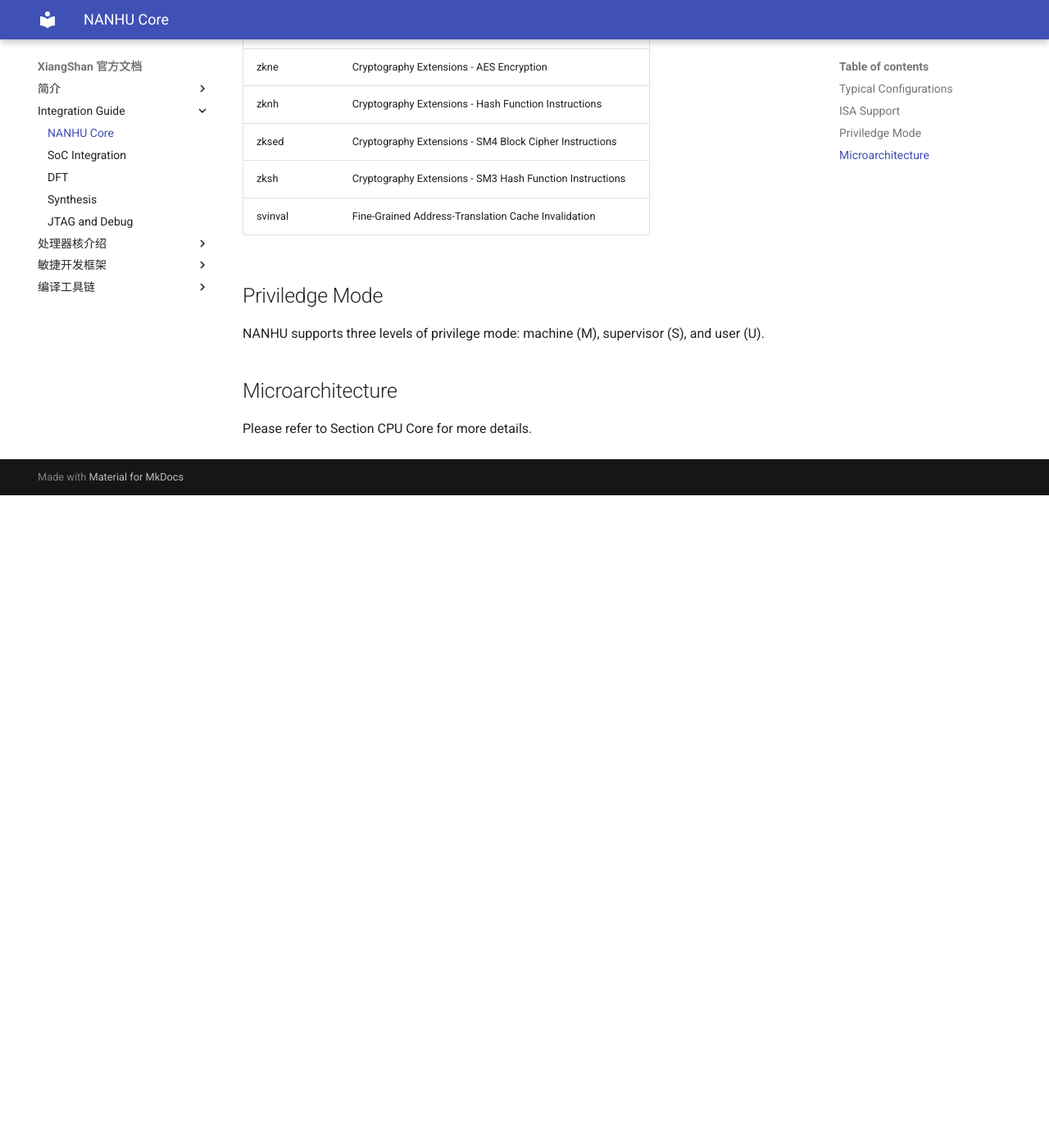
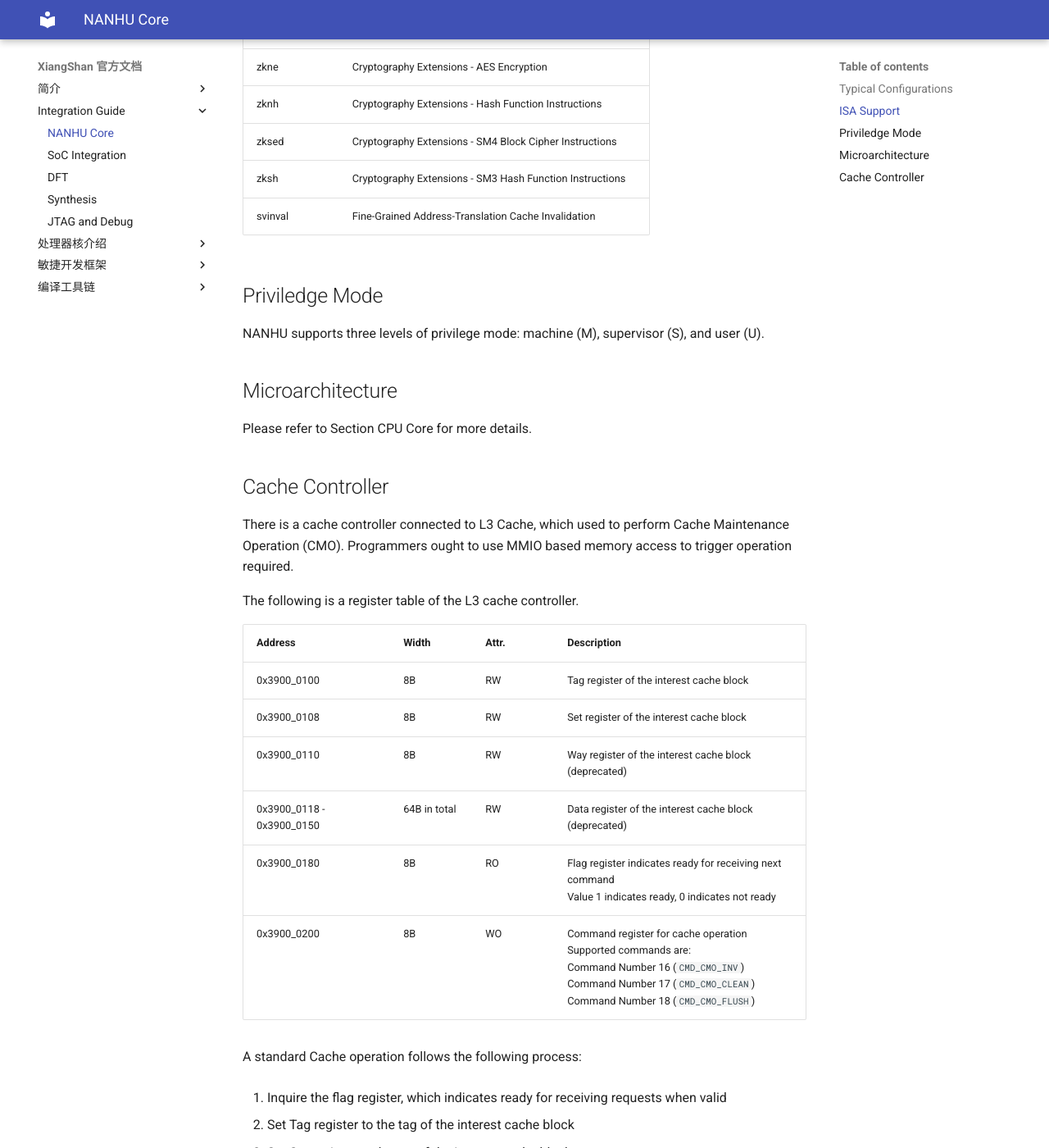
Before and after one commit to OpenXiangShan/XiangShan-doc, an MkDocs documentation site: the page built from docs/integration/overview.md, in a window 1280 px wide and 1400 px high, scrolled down 2047 px. Shown: the whole window at 82% size. Built offline with MkDocs 1.6.1 and Material for MkDocs 9.7.7, drawn with Linux system fonts in a browser that asks for light colours; before the commit the page ends 2651 px from its top, so only the background shows below that; some of the changed text lies outside the part shown.

Commit message:
Upload L3 cache controller guide

```diff
--- a/docs/integration/overview.md
+++ b/docs/integration/overview.md
@@ -60,3 +60,38 @@ NANHU supports three levels of privilege mode: machine (M), supervisor (S), and
 ## Microarchitecture
 
 Please refer to Section CPU Core for more details.
+
+## Cache Controller
+
+There is a cache controller connected to L3 Cache, which used to perform Cache Maintenance Operation (CMO). Programmers ought to use MMIO based memory access to trigger operation required.
+
+The following is a register table of the L3 cache controller.
+
+| Address | Width | Attr. | Description |
+| ------- | ----- | ----- | ----------- |
+| 0x3900_0100 | 8B | RW | Tag register of the interest cache block |
+| 0x3900_0108 | 8B | RW | Set register of the interest cache block |
+| 0x3900_0110 | 8B | RW | Way register of the interest cache block (deprecated) |
+| 0x3900_0118 - 0x3900_0150 | 64B in total | RW | Data register of the interest cache block (deprecated) |
+| 0x3900_0180 | 8B | RO | Flag register indicates ready for receiving next command<br>Value 1 indicates ready, 0 indicates not ready<br>
+| 0x3900_0200 | 8B | WO | Command register for cache operation<br>Supported commands are:<br>Command Number 16 (`CMD_CMO_INV`)<br>Command Number 17 (`CMD_CMO_CLEAN`)<br>Command Number 18 (`CMD_CMO_FLUSH`) |
+
+A standard Cache operation follows the following process:
+
+1. Inquire the flag register, which indicates ready for receiving requests when valid
+
+2. Set Tag register to the tag of the interest cache block
+
+3. Set Set register to the set of the interest cache block
+
+4. Write command number to command register
+
+Afterwards, the command is desired to be done.
+
+There are three commands available.
+
+1. Command Number 16 (`CMD_CMO_INV`): Invalidate the cache block from cache hierarchy (Note that this operation may break cache coherence).
+
+2. Command Number 17 (`CMD_CMO_CLEAN`): make cache block data in memory up-to-date. In other words, write back a block to memory if it is dirty in cache hierarchy. In current implementation, this command behaves just like `CMD_CMO_FLUSH`.
+
+3. Command Number 18 (`CMD_CMO_FLUSH`): flush the cache block to memory. In other words, write back a block to memory and invalidate the block.
```
